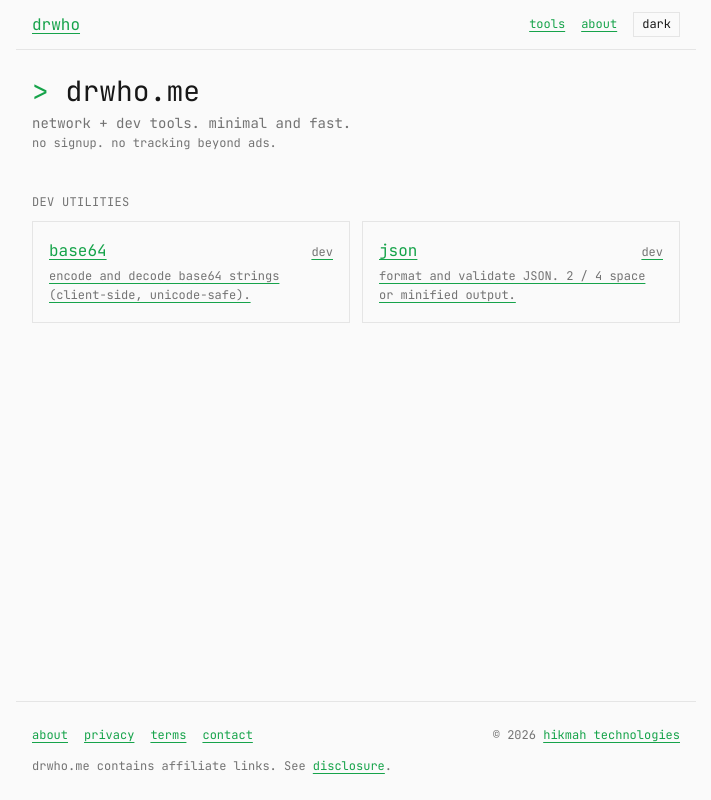
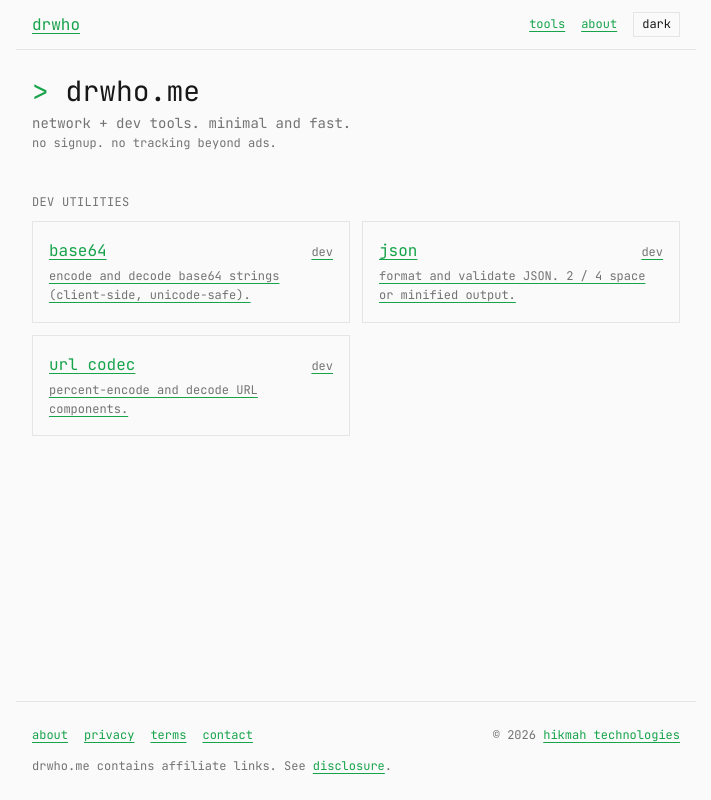
Before and after one commit to hikmahtech/drwhome, a Next.js app: page / in a window 1280 px wide. Shown: the whole page, without its empty margins (284-995 px from the left). Built offline with nearby package versions, Linux system fonts and the light colour scheme; no server answers.

Commit message:
feat(tools): url encode/decode

```diff
--- /dev/null
+++ b/components/tools/UrlCodec.tsx
@@ -0,0 +1,54 @@
+"use client";
+import { CopyButton } from "@/components/terminal/CopyButton";
+import { TerminalCard } from "@/components/terminal/TerminalCard";
+import { decodeUrl, encodeUrl } from "@/lib/tools/url";
+import { useState } from "react";
+
+type Mode = "encode" | "decode";
+
+export function UrlCodec() {
+  const [mode, setMode] = useState<Mode>("encode");
+  const [input, setInput] = useState("");
+
+  const output =
+    mode === "encode" ? { ok: true as const, value: encodeUrl(input).value } : decodeUrl(input);
+
+  return (
+    <div className="space-y-4">
+      <div className="flex gap-2 text-xs">
+        {(["encode", "decode"] as Mode[]).map((m) => (
+          <button
+            key={m}
+            type="button"
+            onClick={() => setMode(m)}
+            className={`border px-2 py-0.5 ${mode === m ? "border-accent text-accent" : ""}`}
+          >
+            {m}
+          </button>
+        ))}
+      </div>
+      <label className="block text-xs text-muted">
+        input
+        <textarea
+          value={input}
+          onChange={(e) => setInput(e.target.value)}
+          rows={6}
+          spellCheck={false}
+          className="block w-full mt-1 border bg-bg text-fg p-2 text-sm font-mono"
+        />
+      </label>
+      <TerminalCard label="output">
+        {output.ok ? (
+          <div className="flex items-start gap-2">
+            <pre className="flex-1 whitespace-pre-wrap break-all">
+              {output.value || <span className="text-muted">(empty)</span>}
+            </pre>
+            {output.value && <CopyButton value={output.value} />}
+          </div>
+        ) : (
+          <span className="text-muted">error: {output.error}</span>
+        )}
+      </TerminalCard>
+    </div>
+  );
+}
--- a/content/tools.ts
+++ b/content/tools.ts
@@ -1,5 +1,6 @@
 import { Base64 } from "@/components/tools/Base64";
 import { Json } from "@/components/tools/Json";
+import { UrlCodec } from "@/components/tools/UrlCodec";
 import type { ComponentType } from "react";
 
 export type ToolCategory = "network" | "dev";
@@ -30,6 +31,14 @@ export const tools: Tool[] = [
     keywords: ["json", "format", "prettify", "validate", "minify"],
     component: Json,
   },
+  {
+    slug: "url-codec",
+    name: "url codec",
+    description: "percent-encode and decode URL components.",
+    category: "dev",
+    keywords: ["url", "encode", "decode", "percent", "encodeURIComponent"],
+    component: UrlCodec,
+  },
 ];
 
 export function findTool(slug: string): Tool | undefined {
--- /dev/null
+++ b/lib/tools/url.ts
@@ -0,0 +1,14 @@
+export type UrlEncodeResult = { value: string };
+export type UrlDecodeResult = { ok: true; value: string } | { ok: false; error: string };
+
+export function encodeUrl(input: string): UrlEncodeResult {
+  return { value: encodeURIComponent(input) };
+}
+
+export function decodeUrl(input: string): UrlDecodeResult {
+  try {
+    return { ok: true, value: decodeURIComponent(input) };
+  } catch {
+    return { ok: false, error: "malformed URL encoding" };
+  }
+}
```
Also changed, not shown: 1 other file (tests, documents, lock files or other folders).
